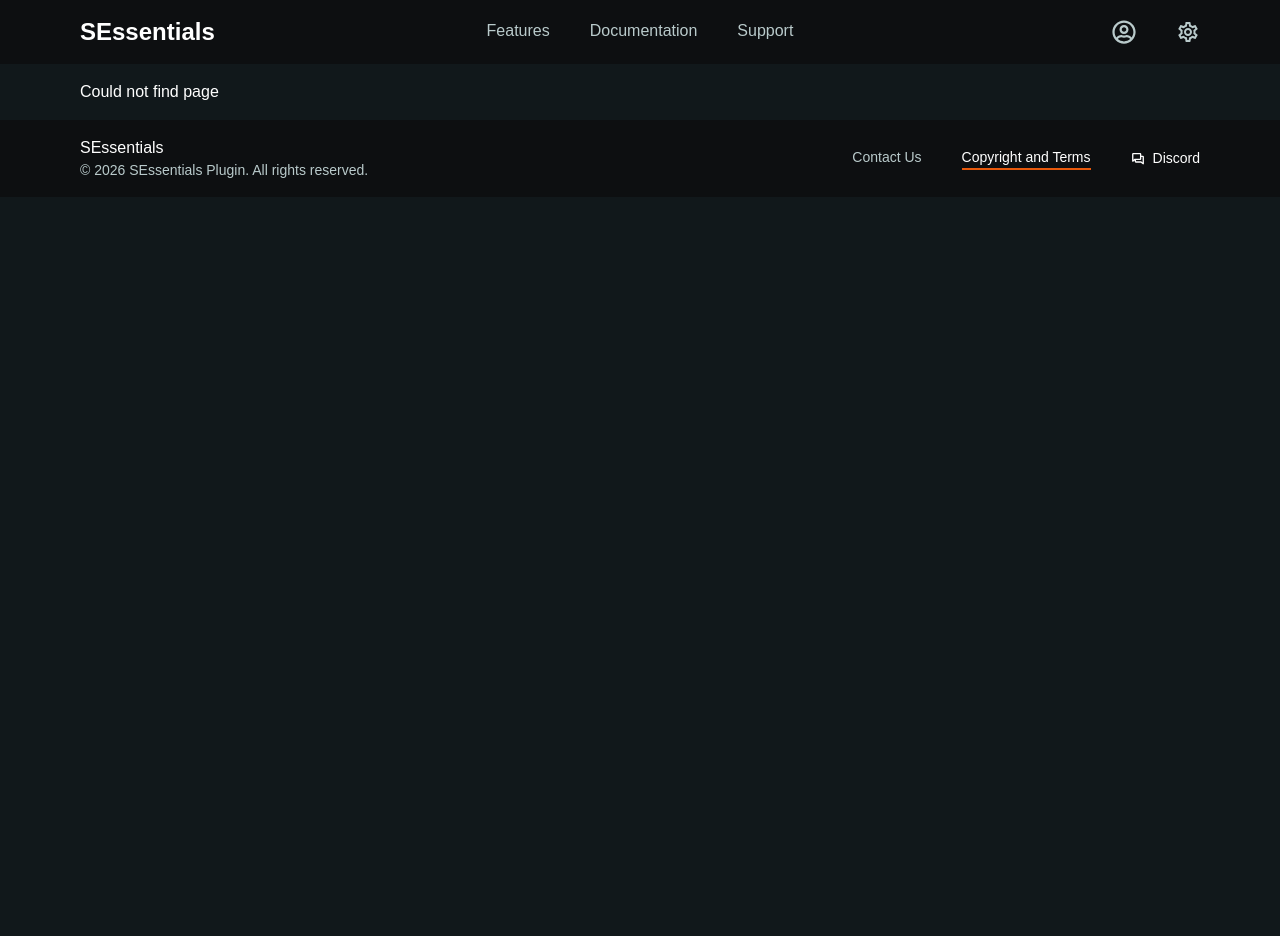
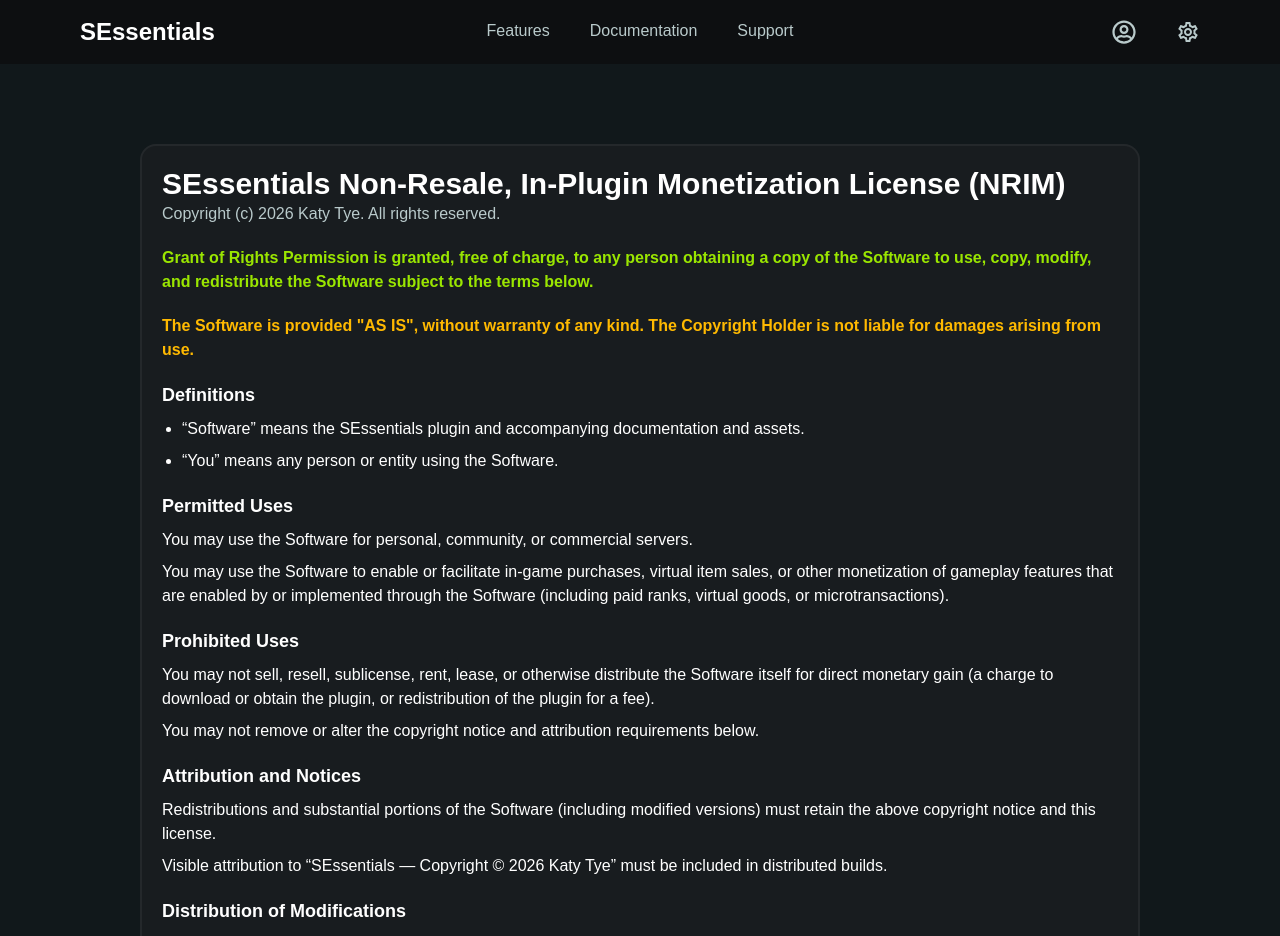
Before and after one commit to KatyTye/PluginDashboard, a React (Vite) app: page /terms in a window 1280 px wide. Shown: the top 936 px of the page. Before the commit the page ends 800 px from the top, so only its background shows below. Built offline with nearby package versions, Linux system fonts and the light colour scheme.

Commit message:
feat: Added terms page

```diff
--- a/src/App.tsx
+++ b/src/App.tsx
@@ -3,6 +3,7 @@
 import NotFound from "./pages/NotFound"
 import ErrorPage from "./pages/Error"
 import Home from "./pages/Home"
+import Terms from "./pages/Terms"
 
 function App() {
 
@@ -13,6 +14,10 @@
 				{
 					index: true,
 					element: <Home />
+				},
+				{
+					path: "/terms",
+					element: <Terms />
 				},
 				{
 					path: "*",
--- a/src/global.css
+++ b/src/global.css
@@ -26,7 +26,7 @@
 	--text-color: #ffffff;
 	--tag-color: #e1fdff1a;
 	--special-color: #e8590c;
-	--border-color: #ffffffcc;
+	--border-color: #ffffff0d;
 	--background-color: #11181b;
 	--text-second-color: #B9CACB;
 	--box-background-color: #1e202399;
--- a/src/layouts/Primary.tsx
+++ b/src/layouts/Primary.tsx
@@ -6,7 +6,7 @@
 
 	return (<>
 		<Header />
-		<main className="page-content flex flex-col p-4 md:pl-20 md:pr-20">
+		<main className="page-content flex flex-col p-4 md:p-20 pt-10 pb-10">
 			<Outlet />
 		</main>
 		<Footer />
--- /dev/null
+++ b/src/pages/Terms.tsx
@@ -0,0 +1,44 @@
+export default function Terms() {
+
+	return (<article className="rounded-2xl max-w-250 m-auto p-5 bg-(--box-background-color) border-2 border-(--border-color)">
+		<h1 className="font-bold text-3xl">SEssentials Non-Resale, In-Plugin Monetization License (NRIM)</h1>
+
+		<p className="text-(--text-second-color)">Copyright (c) 2026 Katy Tye. All rights reserved.</p>
+
+		<p className="mt-5 text-lime-400 font-bold">Grant of Rights Permission is granted, free of charge, to any person obtaining a copy of the Software to use, copy, modify, and redistribute the Software subject to the terms below.</p>
+
+		<p className="text-amber-400 font-bold mt-5">The Software is provided "AS IS", without warranty of any kind. The Copyright Holder is not liable for damages arising from use.</p>
+
+		<p className="mt-5 font-bold text-[18px]">Definitions</p>
+
+		<ul className="list-disc ml-5">
+			<li className="mt-2">“Software” means the SEssentials plugin and accompanying documentation and assets.</li>
+			<li className="mt-2">“You” means any person or entity using the Software.</li>
+		</ul>
+
+		<h2 className="mt-5 font-bold text-[18px]">Permitted Uses</h2>
+
+		<p className="mt-2">You may use the Software for personal, community, or commercial servers.</p>
+		<p className="mt-2">You may use the Software to enable or facilitate in-game purchases, virtual item sales, or other monetization of gameplay features that are enabled by or implemented through the Software (including paid ranks, virtual goods, or microtransactions).</p>
+
+		<h2 className="mt-5 font-bold text-[18px]">Prohibited Uses</h2>
+
+		<p className="mt-2">You may not sell, resell, sublicense, rent, lease, or otherwise distribute the Software itself for direct monetary gain (a charge to download or obtain the plugin, or redistribution of the plugin for a fee).</p>
+		<p className="mt-2">You may not remove or alter the copyright notice and attribution requirements below.</p>
+
+		<h2 className="mt-5 font-bold text-[18px]">Attribution and Notices</h2>
+
+		<p className="mt-2">Redistributions and substantial portions of the Software (including modified versions) must retain the above copyright notice and this license.</p>
+		<p className="mt-2">Visible attribution to “SEssentials — Copyright © 2026 Katy Tye” must be included in distributed builds.</p>
+
+		<h2 className="mt-5 font-bold text-[18px]">Distribution of Modifications</h2>
+
+		<p className="mt-2">You may distribute modified versions under the same terms. Redistributions must clearly mark modifications and retain attribution.</p>
+
+		<p className="mt-2">No Warranty; Limitation of Liability</p>
+
+		<h2 className="mt-5 font-bold text-[18px]">Termination</h2>
+
+		<p className="mt-2">Any use that violates this license terminates the licensee’s rights to the Software. The Copyright Holder may seek injunctive relief and damages under applicable law.</p>
+	</article>)
+}
```
